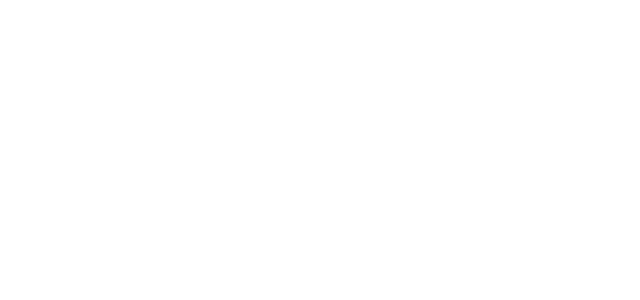
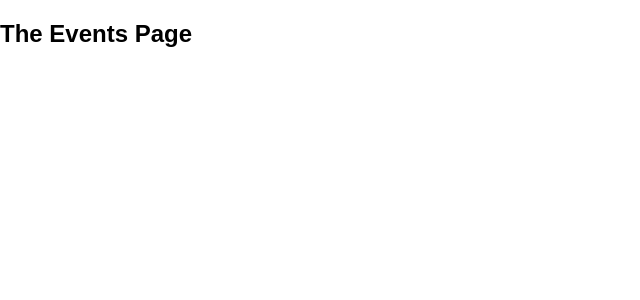
Before and after one commit to AmirMustafa/graphql-react-express-event-booking, a React (Create React App) app in the folder frontend/: page /events in a window 1280 px wide. Shown: the top 300 px of the page, without its empty margins (0-640 px from the left). Built offline with nearby package versions, Linux system fonts and the light colour scheme.

Commit message:
feat: static pages - bookings, events, not found

```diff
--- a/frontend/src/App.js
+++ b/frontend/src/App.js
@@ -2,6 +2,9 @@
 import React from 'react';
 import { BrowserRouter as Router, Routes, Route, Navigate } from 'react-router-dom';
 import AuthPage from './pages/Auth';
+import BookingsPage from './pages/Bookings';
+import EventsPage from './pages/Events';
+import NotFound from './pages/NotFound';
 
 const App = () => {
   return (
@@ -19,9 +22,9 @@ const App = () => {
           {/* Redirect from root to /about */}
           <Route path="/" element={<Navigate to="/auth" />} />
           <Route path="/auth" element={<AuthPage />} />
-          <Route path="/events" element={null} />
-          <Route path="/bookings" element={null} />
-          {/* <Route path="*" element={<NotFound />} /> */}
+          <Route path="/events" element={<EventsPage />} />
+          <Route path="/bookings" element={<BookingsPage />} />
+          <Route path="*" element={<NotFound />} />
         </Routes>
       </div>
     </Router>
--- /dev/null
+++ b/frontend/src/pages/Bookings.js
@@ -0,0 +1,10 @@
+import React from 'react';
+
+const Bookings = () => {
+    return (
+        <div>
+            <h2>The Bookings Page</h2>
+        </div>
+    );
+}
+export default Bookings;
--- /dev/null
+++ b/frontend/src/pages/Events.js
@@ -0,0 +1,10 @@
+import React from 'react';
+
+const Events = () => {
+    return (
+        <div>
+            <h2>The Events Page</h2>
+        </div>
+    );
+}
+export default Events;
--- /dev/null
+++ b/frontend/src/pages/NotFound.js
@@ -0,0 +1,10 @@
+import React from 'react';
+
+const NotFound = () => {
+    return (
+        <div>
+            <h2>404 Page not found</h2>
+        </div>
+    );
+}
+export default NotFound;
```
